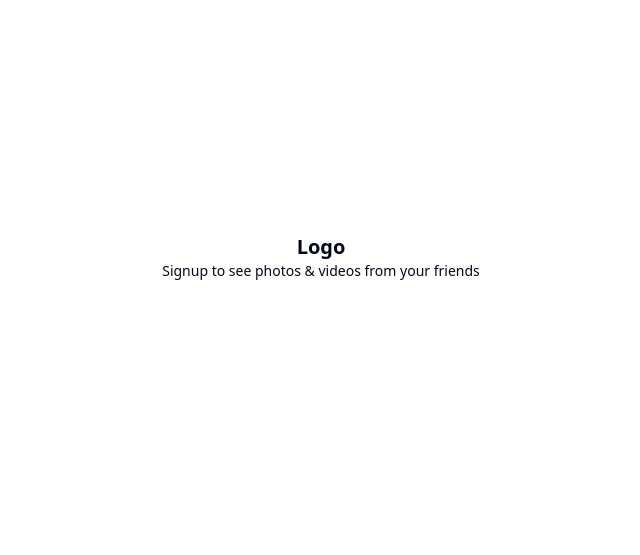
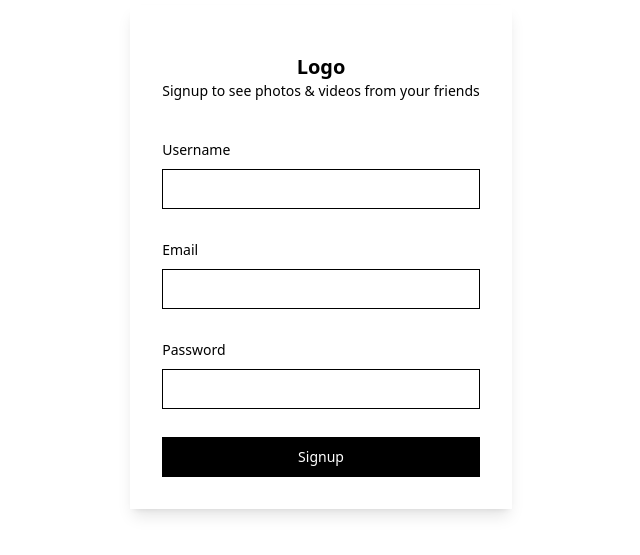
Before and after one commit to Jitugandhare/Insta, a React (Vite) app in the folder frontend/: page / in a window 1280 px wide. Shown: the part 143-698 px from the top of the page, without its empty margins (319-959 px from the left). Built offline with nearby package versions, Linux system fonts and the light colour scheme.

Commit message:
working on frontend start

```diff
--- a/frontend/package.json
+++ b/frontend/package.json
@@ -12,11 +12,15 @@
   "dependencies": {
     "@radix-ui/react-label": "^2.1.0",
     "@radix-ui/react-slot": "^1.1.0",
+    "axios": "^1.7.7",
     "class-variance-authority": "^0.7.0",
     "clsx": "^2.1.1",
     "lucide-react": "^0.438.0",
     "react": "^18.3.1",
     "react-dom": "^18.3.1",
+    "react-redux": "^9.1.2",
+    "react-router-dom": "^6.26.2",
+    "sonner": "^1.5.0",
     "tailwind-merge": "^2.5.2",
     "tailwindcss-animate": "^1.0.7"
   },
--- a/frontend/src/components/Signup.jsx
+++ b/frontend/src/components/Signup.jsx
@@ -1,14 +1,46 @@
 import React from 'react'
 import { Label } from './ui/label';
+import { Input } from './ui/input';
+import { Button } from './ui/button';
 
 const Signup = () => {
     return (
         <div className='flex items-center w-screen h-screen justify-center'>
-            <form action="">
-                <div className='my-4'>
+            <form action="" className='shadow-lg flex flex-col gap-5 p-8'>
+                <div className='my-4 ' >
                     <h1 className='text-center font-bold text-xl'>Logo</h1>
                     <p className='text-sm text-center'>Signup to see photos & videos from your friends</p>
                 </div>
+                <div>
+                    <Label>Username</Label>
+                    <Input
+                        type="text"
+                        className="focus-visible:ring-transparent my-2"
+
+
+                    />
+                </div>
+                <div>
+                    <Label>Email</Label>
+                    <Input
+                        type="text"
+                        className="focus-visible:ring-transparent my-2"
+
+
+                    />
+                </div>
+
+                <div>
+                    <Label>Password</Label>
+                    <Input
+                        type="password"
+                        className="focus-visible:ring-transparent my-2"
+
+
+                    />
+                </div>
+                <Button>Signup</Button>
+
             </form>
         </div>
     )
--- a/frontend/src/components/ui/button.jsx
+++ b/frontend/src/components/ui/button.jsx
@@ -9,7 +9,7 @@ const buttonVariants = cva(
   {
     variants: {
       variant: {
-        default: "bg-primary text-primary-foreground hover:bg-primary/90",
+        default: "bg-black text-white hover:bg-black/90",
         destructive:
           "bg-destructive text-destructive-foreground hover:bg-destructive/90",
         outline:
--- a/frontend/src/index.css
+++ b/frontend/src/index.css
@@ -1,66 +1,3 @@
 @tailwind base;
 @tailwind components;
 @tailwind utilities;
-@layer base {
-  :root {
-    --background: 0 0% 100%;
-    --foreground: 222.2 84% 4.9%;
-    --card: 0 0% 100%;
-    --card-foreground: 222.2 84% 4.9%;
-    --popover: 0 0% 100%;
-    --popover-foreground: 222.2 84% 4.9%;
-    --primary: 222.2 47.4% 11.2%;
-    --primary-foreground: 210 40% 98%;
-    --secondary: 210 40% 96.1%;
-    --secondary-foreground: 222.2 47.4% 11.2%;
-    --muted: 210 40% 96.1%;
-    --muted-foreground: 215.4 16.3% 46.9%;
-    --accent: 210 40% 96.1%;
-    --accent-foreground: 222.2 47.4% 11.2%;
-    --destructive: 0 84.2% 60.2%;
-    --destructive-foreground: 210 40% 98%;
-    --border: 214.3 31.8% 91.4%;
-    --input: 214.3 31.8% 91.4%;
-    --ring: 222.2 84% 4.9%;
-    --chart-1: 12 76% 61%;
-    --chart-2: 173 58% 39%;
-    --chart-3: 197 37% 24%;
-    --chart-4: 43 74% 66%;
-    --chart-5: 27 87% 67%;
-    --radius: 0.5rem
-  }
-  .dark {
-    --background: 222.2 84% 4.9%;
-    --foreground: 210 40% 98%;
-    --card: 222.2 84% 4.9%;
-    --card-foreground: 210 40% 98%;
-    --popover: 222.2 84% 4.9%;
-    --popover-foreground: 210 40% 98%;
-    --primary: 210 40% 98%;
-    --primary-foreground: 222.2 47.4% 11.2%;
-    --secondary: 217.2 32.6% 17.5%;
-    --secondary-foreground: 210 40% 98%;
-    --muted: 217.2 32.6% 17.5%;
-    --muted-foreground: 215 20.2% 65.1%;
-    --accent: 217.2 32.6% 17.5%;
-    --accent-foreground: 210 40% 98%;
-    --destructive: 0 62.8% 30.6%;
-    --destructive-foreground: 210 40% 98%;
-    --border: 217.2 32.6% 17.5%;
-    --input: 217.2 32.6% 17.5%;
-    --ring: 212.7 26.8% 83.9%;
-    --chart-1: 220 70% 50%;
-    --chart-2: 160 60% 45%;
-    --chart-3: 30 80% 55%;
-    --chart-4: 280 65% 60%;
-    --chart-5: 340 75% 55%
-  }
-}
-@layer base {
-  * {
-    @apply border-border;
-  }
-  body {
-    @apply bg-background text-foreground;
-  }
-}
--- a/frontend/src/main.jsx
+++ b/frontend/src/main.jsx
@@ -4,7 +4,7 @@ import App from './App.jsx'
 import './index.css'
 
 createRoot(document.getElementById('root')).render(
-  <StrictMode>
-    <App />
-  </StrictMode>,
+
+  <App />
+
 )
```
Also changed, not shown: 1 other file (tests, documents, lock files or other folders).
